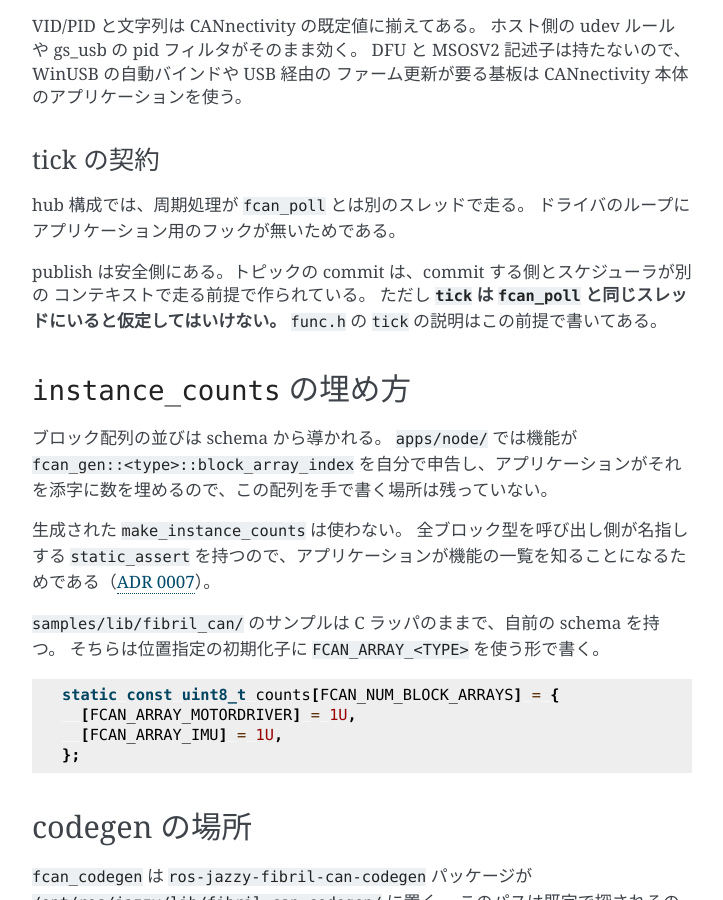
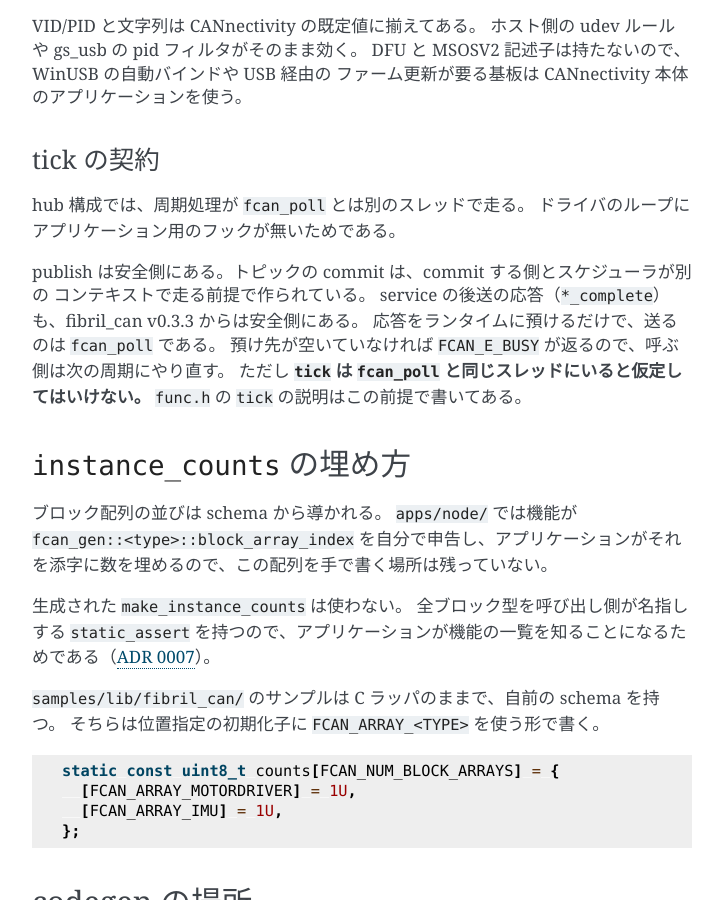
Before and after one commit to ForteFibre/fibril_zephyr, a Sphinx documentation site: the page built from doc/apps.md, in a window 1280 px wide and 900 px high, scrolled down 14441 px. Shown: the whole window, without its empty margins (388-1111 px from the left). Built offline with Sphinx 7.4.7, drawn with Linux system fonts in a browser that asks for light colours.

Commit message:
docs(apps): tick の契約に、後送の応答も別スレッドから返せると書く
Co-Authored-By: Claude Opus 5.5 (1M context) <noreply@anthropic.com>

```diff
--- a/doc/apps.md
+++ b/doc/apps.md
@@ -522,6 +522,9 @@ hub 構成では、周期処理が `fcan_poll` とは別のスレッドで走る
 
 publish は安全側にある。トピックの commit は、commit する側とスケジューラが別の
 コンテキストで走る前提で作られている。
+service の後送の応答（`*_complete`）も、fibril_can v0.3.3 からは安全側にある。
+応答をランタイムに預けるだけで、送るのは `fcan_poll` である。
+預け先が空いていなければ `FCAN_E_BUSY` が返るので、呼ぶ側は次の周期にやり直す。
 ただし **`tick` は `fcan_poll` と同じスレッドにいると仮定してはいけない。**
 `func.h` の `tick` の説明はこの前提で書いてある。
 
```
